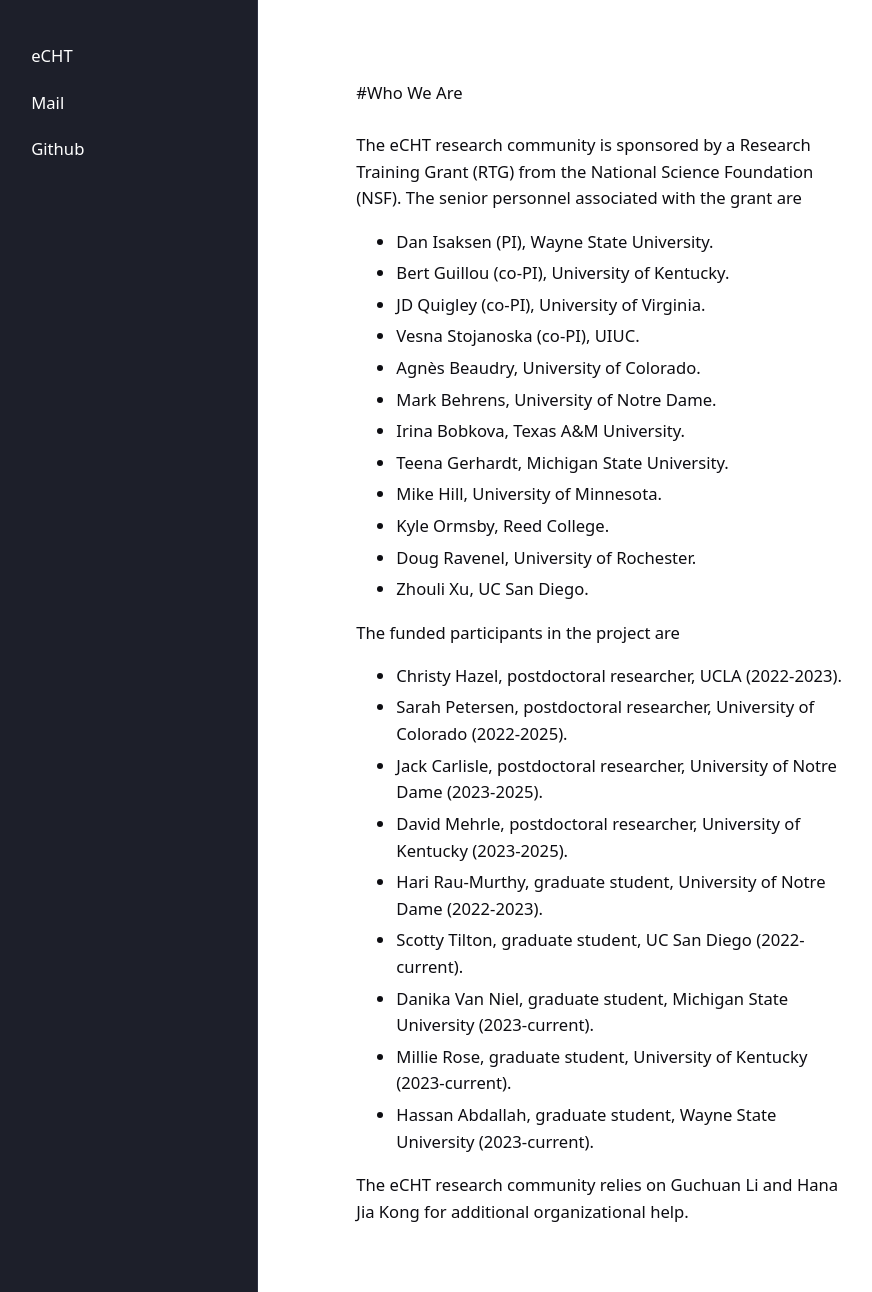
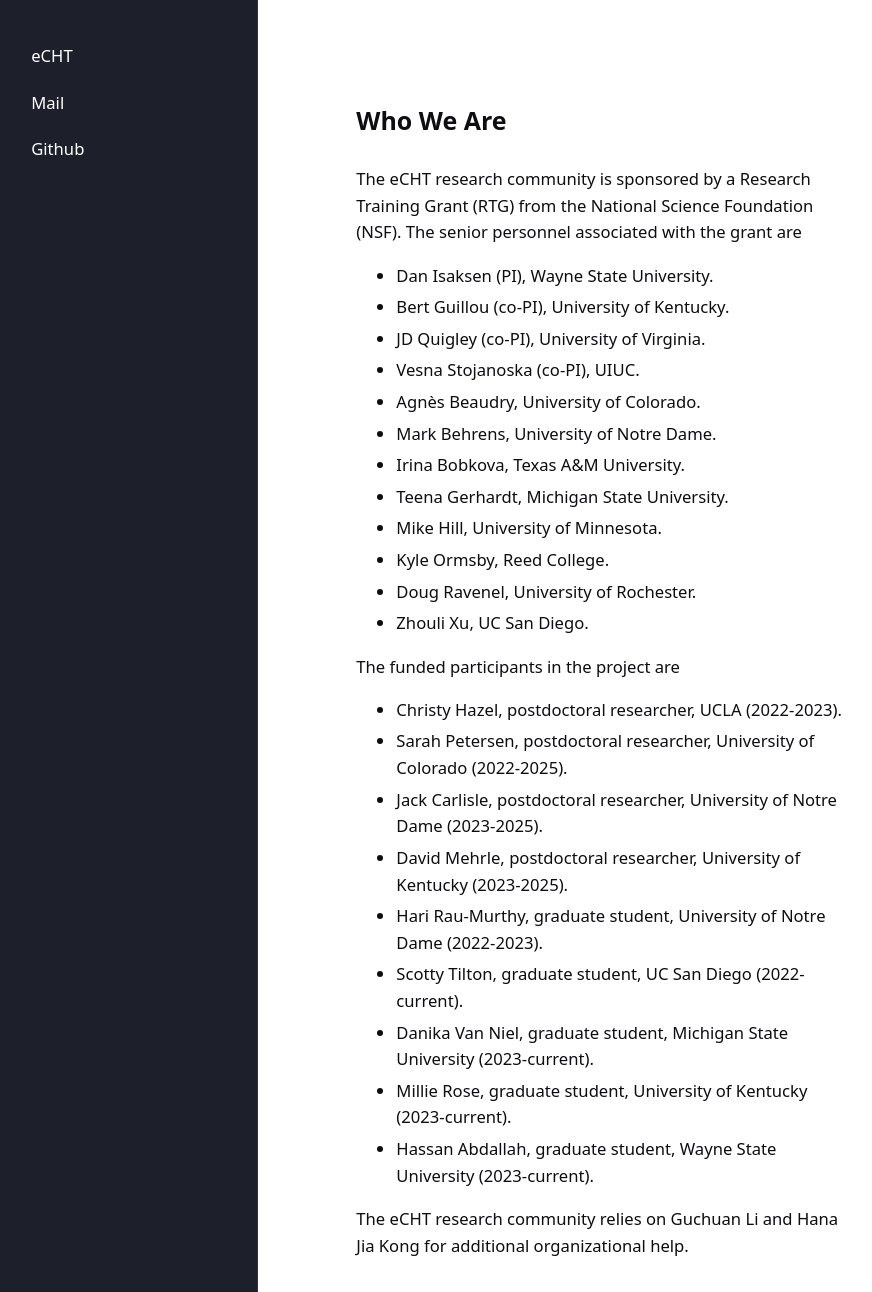
Before and after one commit to eCHTorc/eCHTorc.github.io, a Jekyll site: the page built from who-we-are.html, in a window 1280 px wide and 1292 px high. Shown: the whole window, without its empty margins (43-915 px from the left). Built offline with Jekyll 4.4.1, drawn with Linux system fonts in a browser that asks for light colours.

```diff
--- a/who-we-are.html
+++ b/who-we-are.html
@@ -1,7 +1,7 @@
 ---
 layout: page
 ---
-#Who We Are
+<h1> Who We Are </h1>
 
 <main>
   <header><h1>{{ include.title | default: page.title }}</h1></header>
```
